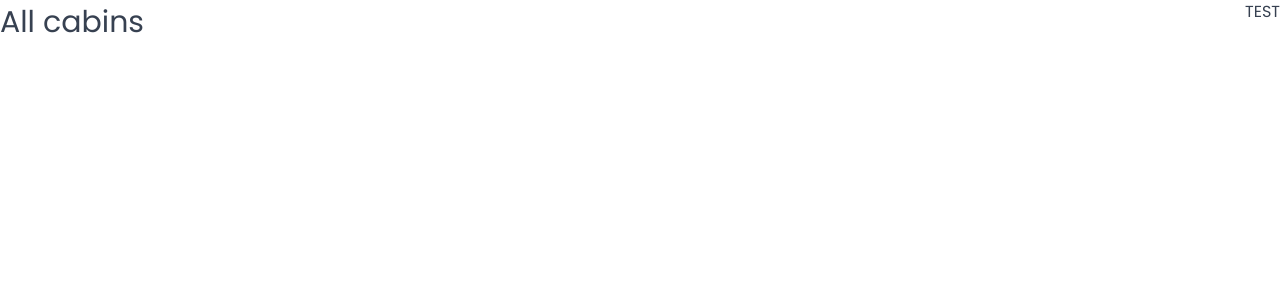
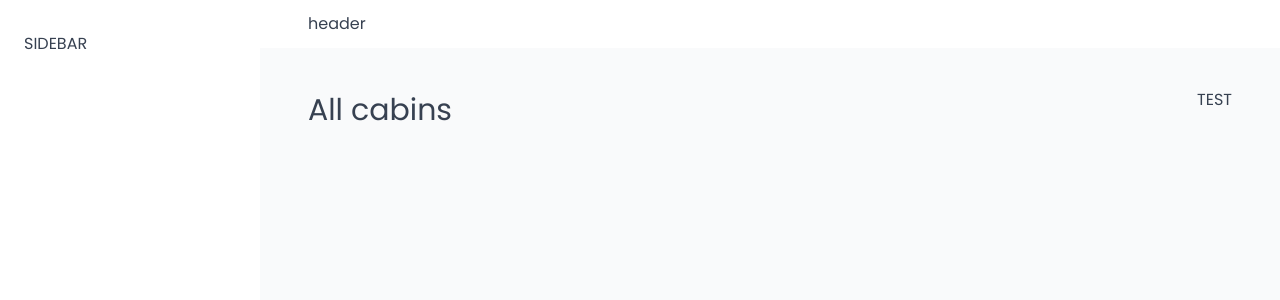
Before and after one commit to gastonioter/reservify, a React (Vite) app: page /cabins in a window 1280 px wide. Shown: the top 300 px of the page. Built offline with nearby package versions, Linux system fonts and the light colour scheme; a web font is replaced by a local one.

Commit message:
App Layout sketch

```diff
--- a/src/App.jsx
+++ b/src/App.jsx
@@ -8,20 +8,28 @@ import Bookings from "./pages/Bookings";
 import Login from "./pages/Login";
 import PageNotFound from "./pages/PageNotFound";
 import GlobalStyles from "./styles/GlobalStyles";
+import AppLayout from "./ui/AppLayout";
 function App() {
   return (
     <>
       <GlobalStyles />
       <BrowserRouter>
         <Routes>
-          <Route index element={<Navigate replace to={"dashboard"} />} />
-          <Route path="users" element={<Users />} />
-          <Route path="account" element={<Account />} />
-          <Route path="settings" element={<Settings />} />
-          <Route path="cabins" element={<Cabins />} />
-          <Route path="bookings" element={<Bookings />} />
-          <Route path="dashboard" element={<Dashboard />} />
-          <Route path="login" element={<Login />} />
+          {/* Redirect to login */}
+
+          {/* <Route path="/" element={<Navigate replace to="login" />} />
+          <Route path="login" element={<Login />} /> */}
+
+          <Route element={<AppLayout />}>
+            <Route index element={<Navigate to="dashboard" replace />} />
+            <Route path="dashboard" element={<Dashboard />} />
+            <Route path="users" element={<Users />} />
+            <Route path="account" element={<Account />} />
+            <Route path="settings" element={<Settings />} />
+            <Route path="cabins" element={<Cabins />} />
+            <Route path="bookings" element={<Bookings />} />
+          </Route>
+
           <Route path="*" element={<PageNotFound />} />
           {/* <Route path="checkin/:bookingId" element={} /> */}
         </Routes>
--- /dev/null
+++ b/src/ui/AppLayout.jsx
@@ -0,0 +1,29 @@
+import { Outlet } from "react-router-dom";
+import Sidebar from "./Sidebar";
+import Header from "./Header";
+import styled from "styled-components";
+
+const MainStyled = styled.main`
+  padding: 4rem 4.8rem 6.4rem;
+`;
+
+const GridContainer = styled.div`
+  display: grid;
+  grid-template-columns: 26rem 1fr;
+  grid-template-rows: auto 1fr;
+  height: 100vh;
+  background-color: var(--color-grey-50);
+`;
+function AppLayout() {
+  return (
+    <GridContainer>
+      <Header />
+      <Sidebar />
+      <MainStyled>
+        <Outlet />
+      </MainStyled>
+    </GridContainer>
+  );
+}
+
+export default AppLayout;
--- /dev/null
+++ b/src/ui/Header.jsx
@@ -0,0 +1,13 @@
+import styled from "styled-components";
+
+const StyledHeader = styled.header`
+  border-bottom: solid 1px var(--color-gray-100);
+  background-color: var(--color-grey-0);
+  padding: 1.2rem 4.8rem;
+`;
+
+function Header() {
+  return <StyledHeader>header</StyledHeader>;
+}
+
+export default Header;
--- /dev/null
+++ b/src/ui/Sidebar.jsx
@@ -0,0 +1,14 @@
+import styled from "styled-components";
+
+const StyledSidebar = styled.aside`
+  padding: 3.2rem 2.4rem;
+  grid-row: 1/-1;
+  border-right: solid 1px var(--color-gray-100);
+  background-color: var(--color-grey-0);
+`;
+
+function Sidebar() {
+  return <StyledSidebar>SIDEBAR</StyledSidebar>;
+}
+
+export default Sidebar;
```
